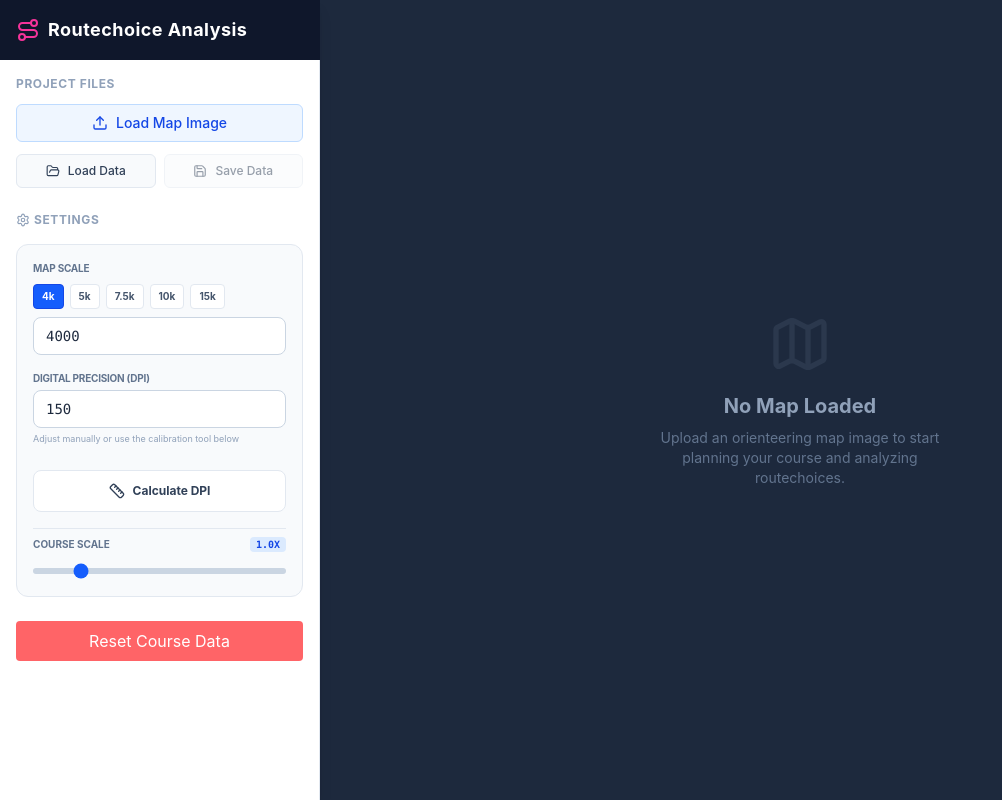
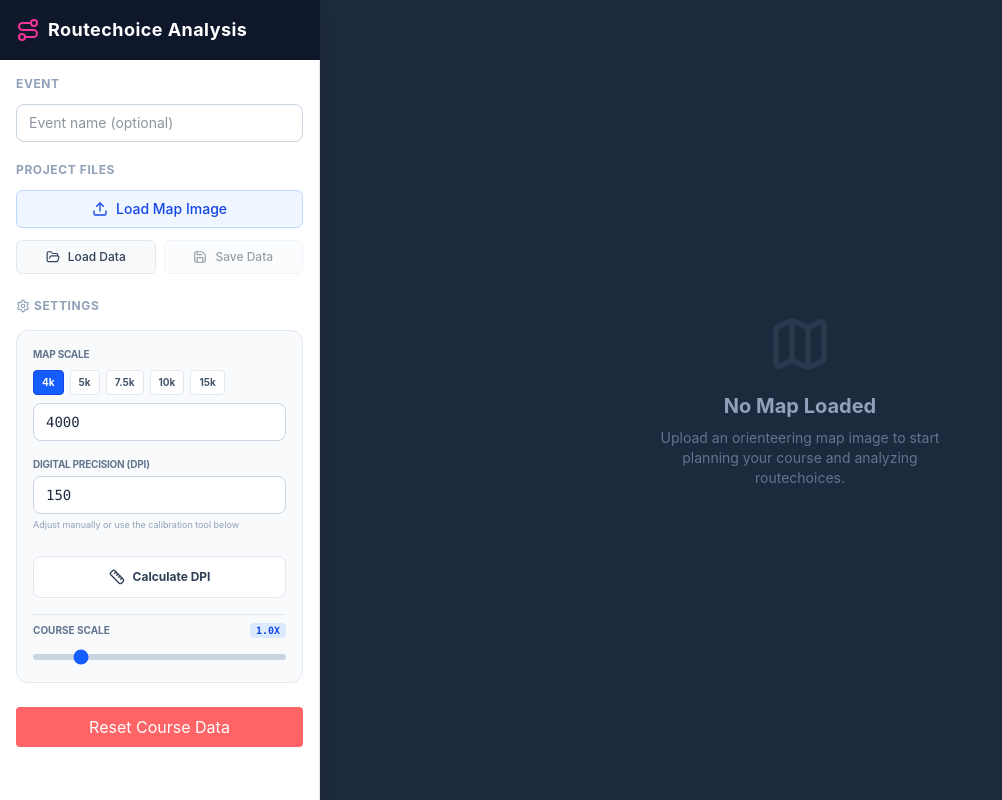
Before and after one commit to joesunley/Routechoice-Analysis, a React (Vite) app: page / in a window 1280 px wide. Shown: the whole page, without its empty margins (0-1002 px from the left). Built offline with nearby package versions, Linux system fonts and the light colour scheme.

Commit message:
Add Event Title

```diff
--- a/src/App.tsx
+++ b/src/App.tsx
@@ -19,6 +19,7 @@ export default function App() {
 
   const [mode, setMode] = useState<AppMode>('controls');
   const [legNotes, setLegNotes] = useState<{ [key: number]: string | undefined }>({});
+  const [eventName, setEventName] = useState<string>('');
 
   const [calibrationPoints, setCalibrationPoints] = useState<Point[]>([]);
   const [showCalibrationModal, setShowCalibrationModal] = useState(false);
@@ -156,7 +157,7 @@ export default function App() {
   };
   // --- Save / Load ---
   const exportData = () => {
-    const data = { scale, dpi, drawingScale, controls, variants, legNotes };
+    const data = { scale, dpi, drawingScale, controls, variants, legNotes, eventName };
     const blob = new Blob([JSON.stringify(data, null, 2)], { type: 'application/json' });
     const url = URL.createObjectURL(blob);
     const a = document.createElement('a');
@@ -179,6 +180,7 @@ export default function App() {
         if (data.controls) setControls(data.controls);
         if (data.variants) setVariants(data.variants);
         if (data.legNotes) setLegNotes(data.legNotes);
+        if (data.eventName) setEventName(data.eventName);
       } catch (_) {}
     };
     reader.readAsText(file);
@@ -194,6 +196,7 @@ export default function App() {
     setCurrentDrawing([]);
     setCalibrationPoints([]);
     setLegNotes({});
+    setEventName('');
     setMode('controls');
     setShowResetConfirmation(false);
   };
@@ -415,6 +418,8 @@ export default function App() {
         resetCourseData={confirmResetCourseData}
         autoRotate={autoRotate}
         onToggleAutoRotate={handleToggleAutoRotate}
+        eventName={eventName}
+        setEventName={setEventName}
       />      <MapWorkspace
         workspaceRef={workspaceRef}
         mapImage={mapImage}
@@ -486,6 +491,7 @@ export default function App() {
           dpi={dpi}
           scale={scale}
           drawingScale={drawingScale}
+          eventName={eventName}
           onClose={() => setShowShareView(false)}
         />
       )}
--- a/src/components/ShareView.tsx
+++ b/src/components/ShareView.tsx
@@ -14,6 +14,7 @@ interface ShareViewProps {
   dpi: number;
   scale: number;
   drawingScale: number;
+  eventName: string;
   onClose: () => void;
 }
 
@@ -26,6 +27,7 @@ export default function ShareView({
   dpi,
   scale,
   drawingScale,
+  eventName,
   onClose,
 }: ShareViewProps) {
   const [currentIndex, setCurrentIndex] = useState(0);
@@ -54,7 +56,7 @@ export default function ShareView({
       : 0;
 
   const handleExport = () => {
-    exportShareHtml({ mapImage, mapDimensions, controls, legs, variants, dpi, scale, drawingScale });
+    exportShareHtml({ mapImage, mapDimensions, controls, legs, variants, dpi, scale, drawingScale, eventName });
   };
 
   return (
@@ -62,10 +64,10 @@ export default function ShareView({
       {/* Header */}
       <div className="flex items-center justify-between px-4 py-3 border-b border-slate-700 shrink-0">
         <div className="flex items-center gap-2 text-pink-400 font-bold text-base">
-          <svg xmlns="http://www.w3.org/2000/svg" width="24" height="24" viewBox="0 0 24 24" fill="none" stroke="#f6339a " stroke-width="2" stroke-linecap="round" stroke-linejoin="round" class="lucide lucide-route-icon lucide-route"><circle cx="6" cy="19" r="3"/><path d="M9 19h8.5a3.5 3.5 0 0 0 0-7h-11a3.5 3.5 0 0 1 0-7H15"/><circle cx="18" cy="5" r="3"/></svg>
+          <svg xmlns="http://www.w3.org/2000/svg" width="24" height="24" viewBox="0 0 24 24" fill="none" stroke="#f6339a " stroke-width="2" stroke-linecap="round" stroke-linejoin="round" className="lucide lucide-route-icon lucide-route"><circle cx="6" cy="19" r="3"/><path d="M9 19h8.5a3.5 3.5 0 0 0 0-7h-11a3.5 3.5 0 0 1 0-7H15"/><circle cx="18" cy="5" r="3"/></svg>
           <span className='text-white'>Routechoice Analysis</span>
         </div>
-        <span className="text-white font-bold text-lg">{leg.label}</span>
+        <span className="text-white font-bold text-lg">{eventName}</span>
         <div className="flex items-center gap-2">
           <button
             onClick={handleExport}
--- a/src/components/Sidebar/FileSection.tsx
+++ b/src/components/Sidebar/FileSection.tsx
@@ -8,12 +8,23 @@ interface FileSectionProps {
   hasControls: boolean;
   fileInputRef: React.RefObject<HTMLInputElement | null>;
   loadDataRef: React.RefObject<HTMLInputElement | null>;
+  eventName: string;
+  setEventName: (name: string) => void;
 }
 
-export default function FileSection({ onLoadMap, onLoadData, onSaveData, hasControls, fileInputRef, loadDataRef }: FileSectionProps) {
+export default function FileSection({ onLoadMap, onLoadData, onSaveData, hasControls, fileInputRef, loadDataRef, eventName, setEventName }: FileSectionProps) {
   return (
     <section className="space-y-3">
-      <h2 className="text-xs font-bold text-slate-400 uppercase tracking-wider">Project Files</h2>
+      <h2 className="text-xs font-bold text-slate-400 uppercase tracking-wider">Event</h2>
+      <input
+        type="text"
+        value={eventName}
+        onChange={(e) => setEventName(e.target.value)}
+        placeholder="Event name (optional)"
+        className="w-full px-3 py-2 border border-slate-300 rounded-lg text-sm focus:ring-2 focus:ring-blue-500 outline-none bg-white no-drag select-text cursor-text pointer-events-auto"
+      />
+
+      <h2 className="text-xs font-bold text-slate-400 uppercase tracking-wider pt-2">Project Files</h2>
       <button
         onClick={() => fileInputRef.current?.click()}
         className="w-full flex items-center justify-center gap-2 bg-blue-50 hover:bg-blue-100 text-blue-700 py-2 px-4 rounded-md border border-blue-200 transition-colors text-sm font-medium no-drag cursor-pointer"
--- a/src/components/Sidebar/index.tsx
+++ b/src/components/Sidebar/index.tsx
@@ -39,6 +39,8 @@ interface SidebarProps {
   autoRotate: boolean;
   onToggleAutoRotate: () => void;
   onOpenShare: () => void;
+  eventName: string;
+  setEventName: (name: string) => void;
 }
 
 export default function Sidebar({
@@ -49,7 +51,7 @@ export default function Sidebar({
   controls, legs,
   variants, deleteVariant, editVariant, selectVariant,
   currentDrawing, selectedLegIndex, setSelectedLegIndex, onUndoPoint, onSaveVariant, onUpdateLegNotes, resetCourseData,
-  autoRotate, onToggleAutoRotate, onOpenShare,
+  autoRotate, onToggleAutoRotate, onOpenShare, eventName, setEventName,
 }: SidebarProps) {
   const confirmResetCourseData = () => {
     resetCourseData();
@@ -70,6 +72,8 @@ export default function Sidebar({
           hasControls={controls.length > 0}
           fileInputRef={fileInputRef}
           loadDataRef={loadDataRef}
+          eventName={eventName}
+          setEventName={setEventName}
         />        <SettingsSection
           scale={scale} setScale={setScale}
           dpi={dpi} setDpi={setDpi}
--- a/src/utils/shareExport.ts
+++ b/src/utils/shareExport.ts
@@ -12,6 +12,7 @@ export interface ShareExportOptions {
   dpi: number;
   scale: number;
   drawingScale: number;
+  eventName: string;
 }
 
 function escapeHtml(str: string): string {
@@ -178,6 +179,7 @@ export function exportShareHtml({
   dpi,
   scale,
   drawingScale,
+  eventName,
 }: ShareExportOptions): void {
   const SVG_W = 720;
   const SVG_H = 600;
@@ -206,7 +208,7 @@ export function exportShareHtml({
 <head>
   <meta charset="UTF-8" />
   <meta name="viewport" content="width=device-width, initial-scale=1.0" />
-  <title>Routechoice Analysis</title>
+  <title>${eventName ? escapeHtml(eventName) + ' - Routechoice Analysis' : 'Routechoice Analysis'}</title>
   <style>
     * { box-sizing: border-box; margin: 0; padding: 0; }
     body { background: #0f172a; font-family: -apple-system, BlinkMacSystemFont, 'Segoe UI', sans-serif; color: white; height: 100dvh; overflow: hidden; }
@@ -225,7 +227,8 @@ export function exportShareHtml({
     .nav-btn:hover:not(:disabled) { background: #334155; }
     .nav-btn:disabled { opacity: 0.3; cursor: not-allowed; }
     @media (max-width: 600px) {
-      .header-logo { display: none; }
+      .header-logo { font-size: 0; }
+      .header-logo svg { margin-right: 4px; }
       .header-count { display: none; }
       .header-title { font-size: 15px; }
       .slide { flex-direction: column; }
@@ -240,9 +243,9 @@ export function exportShareHtml({
     <div class="header">
       <span class="header-logo">
         <svg xmlns="http://www.w3.org/2000/svg" width="22" height="22" viewBox="0 0 24 24" fill="none" stroke="#f6339a" stroke-width="2" stroke-linecap="round" stroke-linejoin="round" style="display:inline-block;vertical-align:middle"><circle cx="6" cy="19" r="3"/><path d="M9 19h8.5a3.5 3.5 0 0 0 0-7h-11a3.5 3.5 0 0 1 0-7H15"/><circle cx="18" cy="5" r="3"/></svg>
-        <span style="color:white">  Routechoice Analysis</span>
+        <span style="color:white">Routechoice Analysis</span>
         </span>
-      <span class="header-title" id="slide-title">${escapeHtml(legs[0]?.label ?? '')}</span>
+      <span class="header-title" id="slide-title">${escapeHtml(eventName ?? '')}</span>
       <span class="header-count">${legs.length} leg${legs.length !== 1 ? 's' : ''}</span>
     </div>
     <div class="slides">${slidesHtml}</div>
@@ -269,7 +272,7 @@ export function exportShareHtml({
       if (newSlide) newSlide.style.display = 'flex';
       var newDot = document.getElementById('dot-' + current);
       if (newDot) newDot.style.background = '#60a5fa';
-      document.getElementById('slide-title').textContent = titles[current] || '';
+      document.getElementById('slide-title').textContent = '${escapeHtml(eventName)}';
       document.getElementById('prev-btn').disabled = current === 0;
       document.getElementById('next-btn').disabled = current === total - 1;
     }
```
